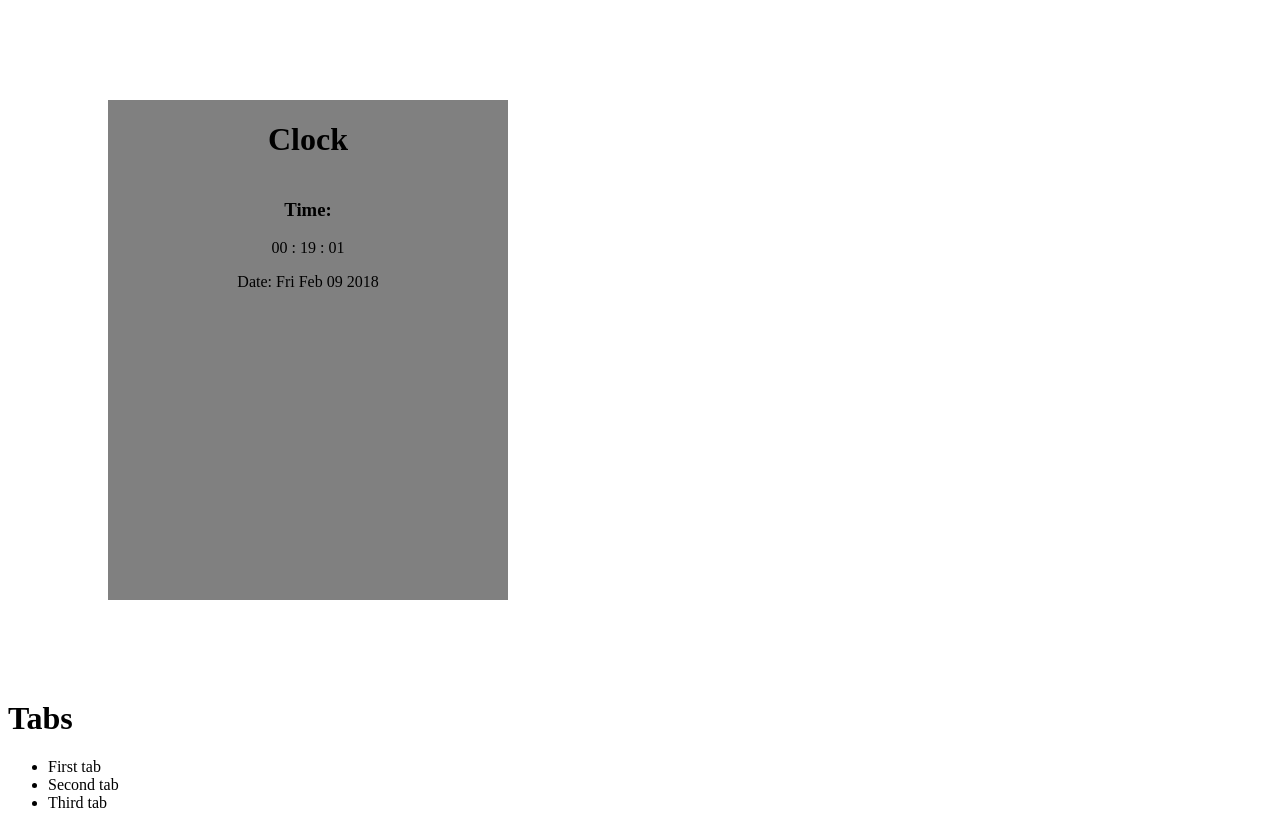
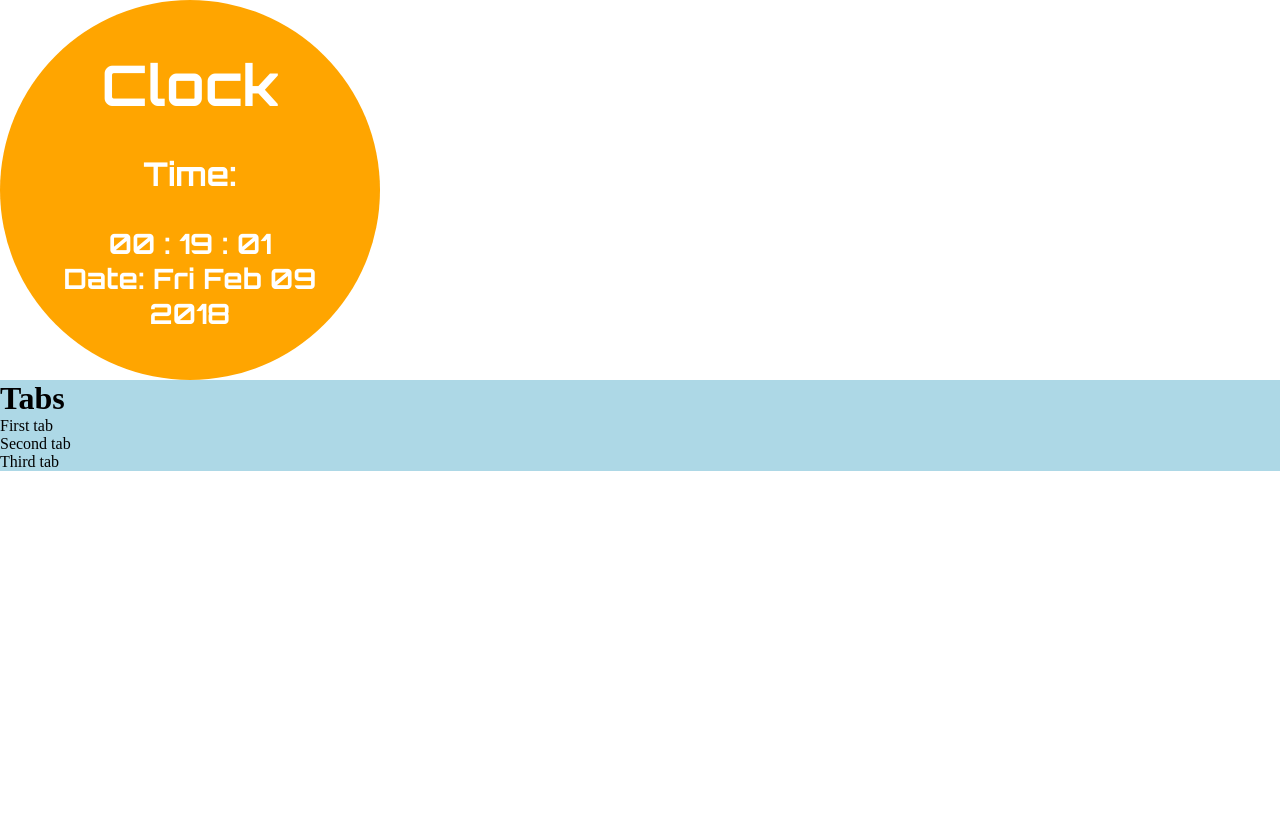
Before and after one commit to michaelzhu1/Funsize-projects, a PHP site: page / in a window 1280 px wide. After the commit the page ends 471 px from the top, so only its background shows below. Run offline with PHP 8.4, Linux system fonts and the light colour scheme; style sheets or scripts are compiled from the project's sources.

Commit message:
Add more style to clock

```diff
--- a/react-widgets/index.html
+++ b/react-widgets/index.html
@@ -5,6 +5,7 @@
     <title>React Widgets</title>
     <link rel="stylesheet" href="./stylesheets/main.css" />
     <link href='https://fonts.googleapis.com/css?family=Open+Sans' rel='stylesheet' type='text/css'>
+    <link href='https://fonts.googleapis.com/css?family=Orbitron:700' rel='stylesheet' type='text/css'>
     <script src="bundle.js"></script>
   </head>
   <body>
--- a/react-widgets/stylesheets/main.css
+++ b/react-widgets/stylesheets/main.css
@@ -1,9 +1,40 @@
+/* CSS reset */
+
+html, body, header, nav, h1, a,
+ul, li, strong, main, button, i,
+section, img, div, h2, p, form,
+fieldset, label, input, textarea,
+span, article, footer, time, small {
+  margin: 0;
+  padding: 0;
+  border: 0;
+  outline: 0;
+  font: sans-serif;
+  color: inherit;
+  text-align: inherit;
+  text-decoration: inherit;
+  vertical-align: inherit;
+  box-sizing: inherit;
+  background: transparent;
+  list-style: none;
+}
+
+
 .clock {
-  height: 500px;
-  max-width: 400px;
-  margin: 100px;
-  background-color: gray;
+  padding: 40px;
+  border-radius: 1000px;
+  height: 300px;
+  width: 300px;
+  color: white;
+  font-size: 28px;
+  background-color: orange;
   display: flex;
   flex-direction: column;
   text-align: center;
+  font-family: Orbitron;
+  justify-content: center;
 }
+
+.tabs {
+  background-color: lightblue;
+}
```
Also changed, not shown: react-widgets/frontend/widgets.jsx (+5 -4 lines).
